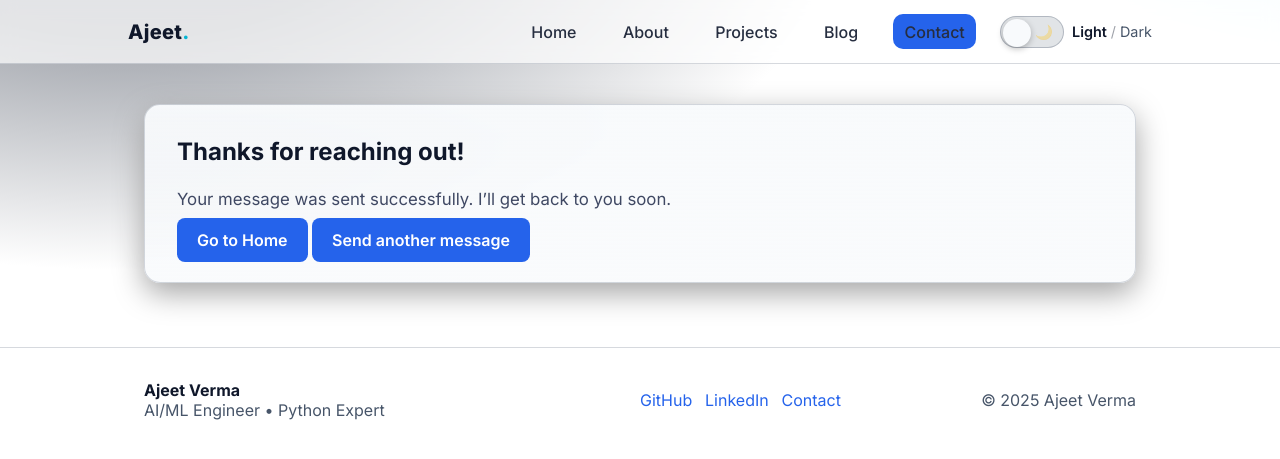
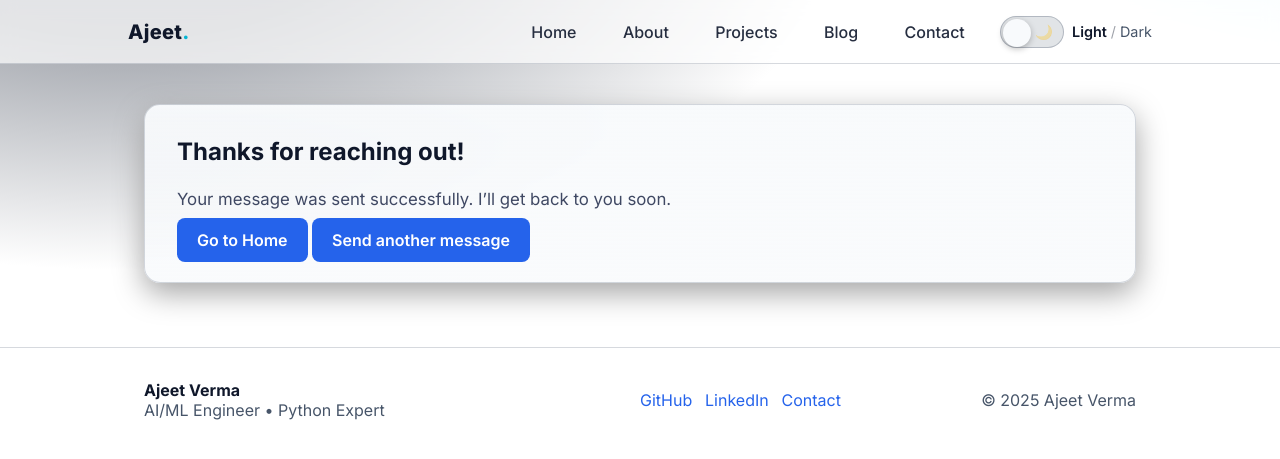
Before and after one commit to ajeet214/ajeet214.github.io, a Jekyll site: the page built from thank-you.html, in a window 1280 px wide. Shown: the top 459 px of the page. Built offline with Jekyll 4.4.1, drawn with Linux system fonts in a browser that asks for light colours.

Commit message:
remove background color

```diff
--- a/_includes/nav.html
+++ b/_includes/nav.html
@@ -7,7 +7,7 @@
       <a href="{{ site.baseurl }}/about/"    data-link="about">About</a>
       <a href="{{ site.baseurl }}/projects/" data-link="projects">Projects</a>
       <a href="{{ site.baseurl }}/blog/"     data-link="blog">Blog</a>
-      <a class="btn btn--sm" href="{{ site.baseurl }}/contact/" data-link="contact">Contact</a>
+      <a href="{{ site.baseurl }}/contact/" data-link="contact">Contact</a>
 
       <!-- Unified theme toggle switch -->
       <label class="theme-toggle" title="Theme">
```
